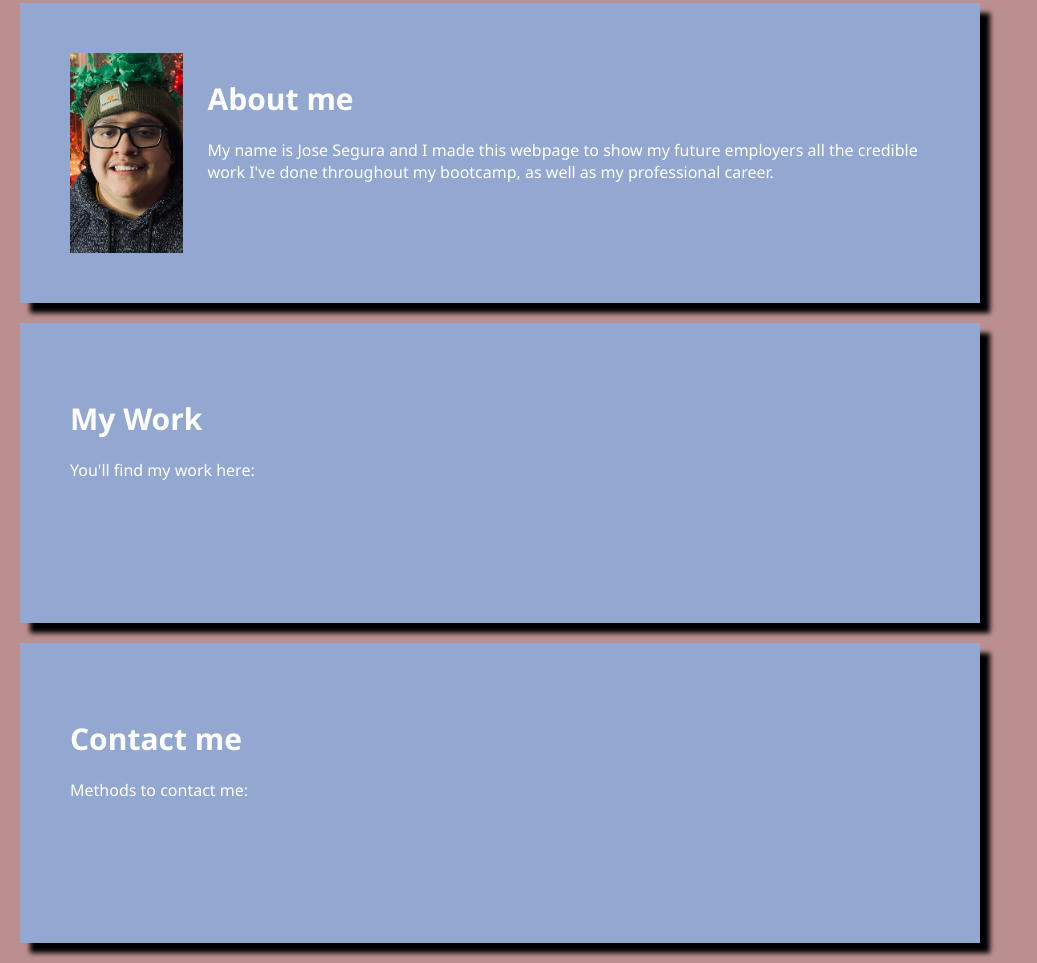
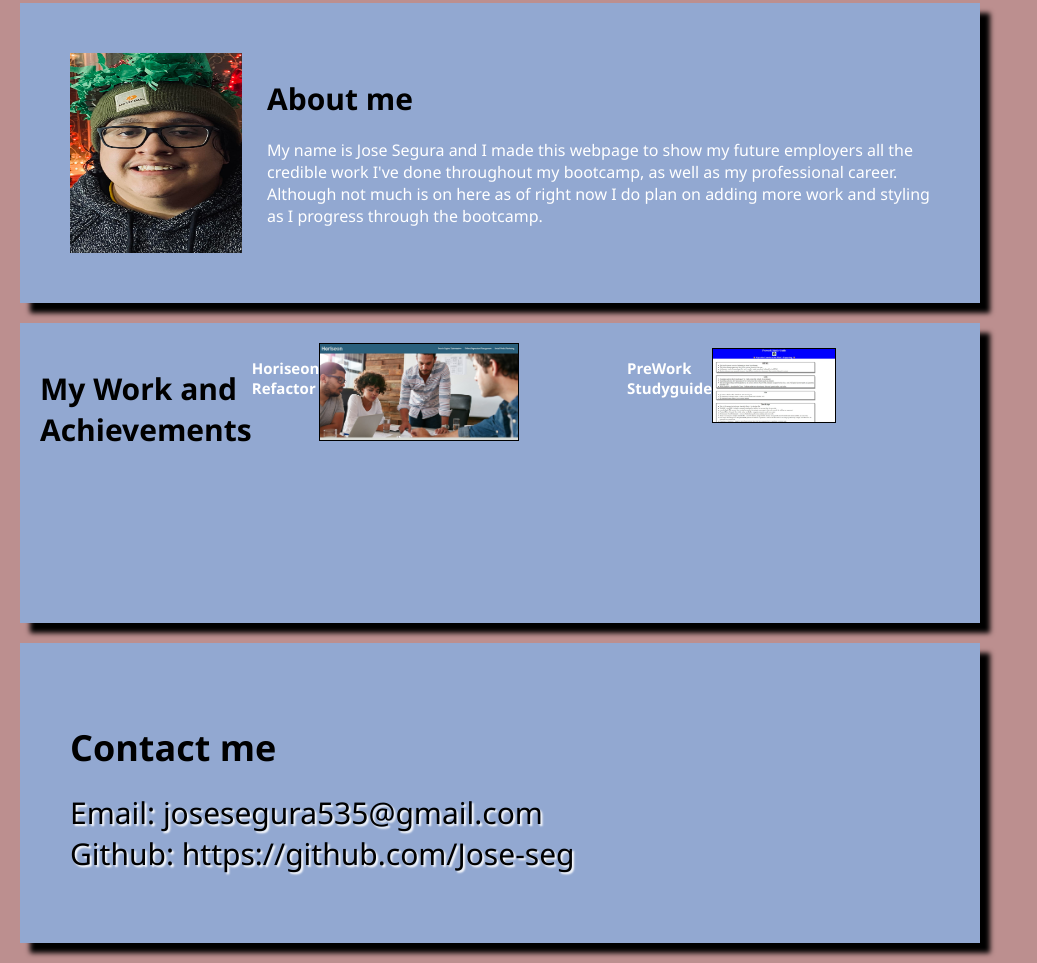
Before and after one commit to Jose-seg/Jose-Seg-Portfolio, a plain HTML site: page index.html in a window 1280 px wide. Shown: the part 689-1652 px from the top of the page, without its empty margins (0-1037 px from the left). Drawn offline with Linux system fonts and the light colour scheme.

Commit message:
changes to css

```diff
--- a/assets/css/style.css
+++ b/assets/css/style.css
@@ -57,11 +57,14 @@ body {
     margin-left: 25px;
     margin-top: 24px;
     text-shadow: 5px 5px 5px black;
+    text-align: justify;
+    font-size: 1;
 }
 
 a {
     color: whitesmoke;
     text-decoration: wavy;
+    flex-wrap: wrap;
 }
 
 p {
@@ -78,6 +81,12 @@ p {
     background-position: 100%;
     box-shadow: 10px 10px 10px black;
 }
+
+img {
+    width: 100%;
+    height: auto;
+}
+
 
 .float-left {
     float: left;
@@ -106,13 +115,18 @@ p {
 }
 
 .my-work {
+    display: flex;
     margin-bottom: 20px;
-    padding: 50px;
+    padding: 20px;
     height: 300px;
     font-family: 'Segoe UI', Tahoma, Geneva, Verdana, sans-serif;
     background-color: #92A8D1;
     color: white;
     box-shadow: 10px 10px 5px black;
+}
+
+.my-work h3 {
+    font-size: 15px;
 }
 
 .contact-me {
@@ -125,21 +139,85 @@ p {
     box-shadow: 10px 10px 5px black;
 }
 
+.contact-me a {
+    display: block;
+    font-size: 30px;
+    color: black;
+    text-shadow: 2px 2px 2px white;
+}
+
 .about-me img {
+    width: 20%;
+   height: auto;
     max-height: 200px;
 }
+
+.my-work img {
+    max-height: 300%;
+    float: left;
+
+}
+
+.image1 {
+    max-width: 65%;
+    max-height: 50%;
+    height: auto;
+    position: relative;
+    top: 0;
+    left: 0;
+    border: 1px black solid;
+    display: inline-flex;
+}
+
+
+.image2 {
+    max-width: 50%;
+    max-height: 50%;
+    margin-bottom: 20px;
+    height: auto;
+    position: relative;
+    top: 5px;
+    left: 0;
+    border: 1px black solid;
+    display: block;
+}
+
 
 .about-me h2 {
     margin-bottom: 20px;
     font-size: 30px;
+    color: black;
 }
 
 .my-work h2 {
     margin-bottom: 20px;
     font-size: 30px;
+    color: black;
 }
 
 .contact-me h2 {
     margin-bottom: 20px;
-    font-size: 30px;
+    font-size: 36px;
+    color: black;
 }
+
+@media only screen and (max-width: 992px) {
+    .header {
+        width: 100%;
+        height: 100%;
+    }
+}
+
+@media only screen and (max-width: 768px) {
+    .header {
+        width: 75%;
+        height: 75%;
+    }
+}
+
+@media only screen and (max-width: 576px) {
+    .header {
+        width: 50%;
+        height: 50%;
+    }
+}
--- a/index.html
+++ b/index.html
@@ -36,20 +36,29 @@
             <img src="/images/photo-of-me.jpg" alt="An image asset of myself for the about me section" class="float-left"/>
             <h2>About me</h2>
           <p>My name is Jose Segura and I made this webpage to show my future employers all the credible work I've done
-            throughout my bootcamp, as well as my professional career.
+            throughout my bootcamp, as well as my professional career. Although not much is on here as of right now I do plan on adding more work and styling as I progress through the bootcamp.
           </p>
           </nav>
 
-          <nav id="my-work" class="my-work">
-            <!--<img src="" alt="" class="float-right"> -->
-            <h2>My Work</h2>
-          <p>You'll find my work here: </p>
+        <nav id="my-work" class="my-work">
+          <h2>My Work and Achievements</h2>
+          <h3>Horiseon Refactor</h3>
+          <a href="https://jose-seg.github.io/01-homework/">
+           <img class="image1" src="/images/Screen-shot1.jpg" title="Horiseon Website (Refactor)" alt="Image asset for partial screenshot from previous work" class="float-right">
+          </a>
+         <h3>PreWork Studyguide</h3>
+          <a href="https://jose-seg.github.io/Pre-Work-Study-guide/">
+             <img class="image2" src="/images/pre-work1.jpg" title="Prework Studyguide" alt="Image asset for screenshot of previous work" class="float-right">
+          </a>
+            <!-- <h2>My Work and Achievements</h2> -->
+          <!-- <p>You'll find the challenges and projects I've done throughout my bootcamp, as well as, my professional work : </p> -->
           </nav>
 
-          <nav id="contact-me" class="contact-me">
+        <nav id="contact-me" class="contact-me">
              <!--<img src="" alt="" class="float-right"> -->
              <h2>Contact me</h2>
-             <p>Methods to contact me: </p>
+             <a href="josesegura535@gmail.com">Email: josesegura535@gmail.com</a>
+             <a href="https://github.com/Jose-seg">Github: https://github.com/Jose-seg</a>
           </nav>
 
         </article>
```
Also changed, not shown: images/Screen-shot1.jpg (added), images/Screen-shot2.jpg (added), images/Screen-shot3.jpg (added), images/pre-work1.jpg (added).
